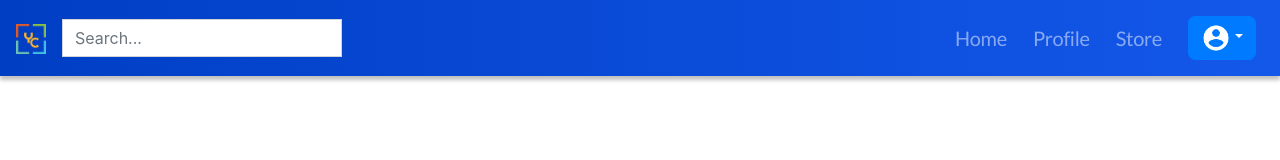
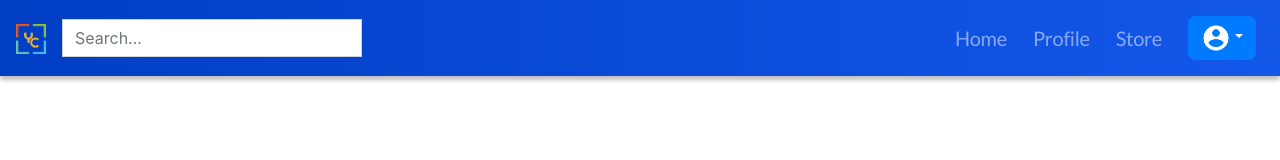
Before and after one commit to youthcomputing/Central-by-YC, a React (Create React App) app: page / in a window 1280 px wide. Shown: the top 160 px of the page. Built offline with nearby package versions, Linux system fonts and the light colour scheme.

Commit message:
resolving commit issue

```diff
--- a/src/Partials/header.css
+++ b/src/Partials/header.css
@@ -13,7 +13,7 @@
   border-radius: 0;
 }
 .mr-sm-2 {
-  min-width: 280px;
+  min-width: 300px;
 }
 
 .fontLato {
```
